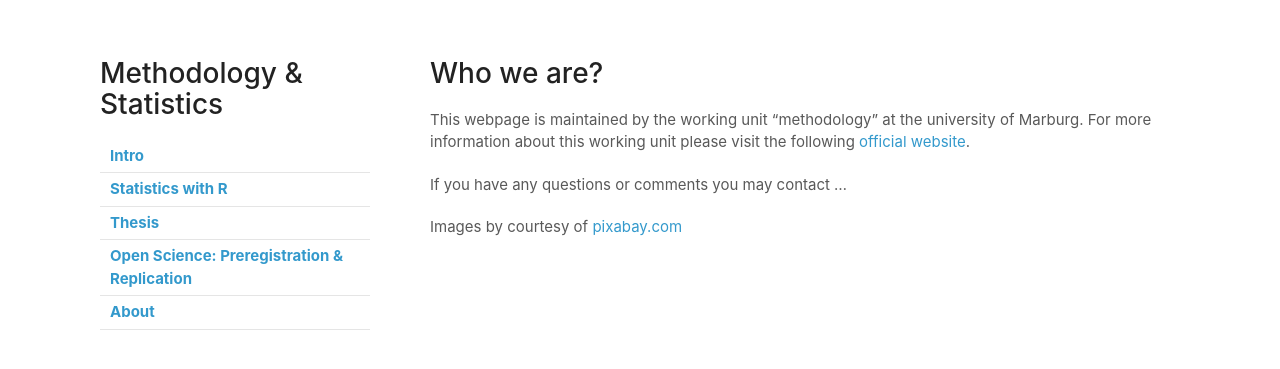
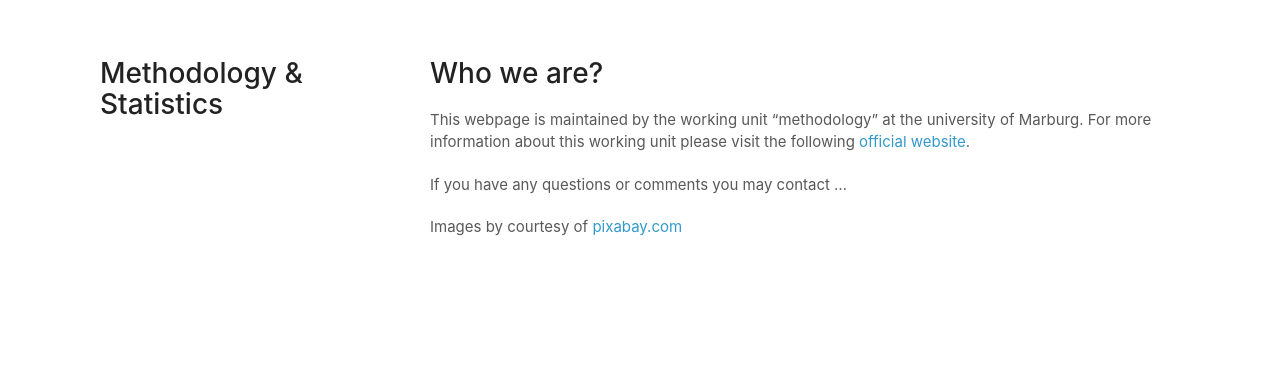
Before and after one commit to psych-methods/psych-methods.github.io, a Jekyll site: the page built from about.md, in a window 1280 px wide. Shown: the top 369 px of the page. Built offline with Jekyll 4.4.1, drawn with Linux system fonts in a browser that asks for light colours; our own code applies the rules of GitHub Pages for plain Markdown files; the repository's description, which GitHub fills in, is left out.

Commit message:
Update _config.yml

```diff
--- a/_config.yml
+++ b/_config.yml
@@ -1,15 +1,3 @@
-theme: jekyll-theme-minimal
+theme: jekyll-theme-architect
 
 title: Methodology & Statistics
-
-navigation:
-  - title:    Intro
-    url:      index
-  - title:    "Statistics with R"
-    url:      R_reading_material
-  - title:    Thesis
-    url:      thesis
-  - title:    "Open Science: Preregistration & Replication"
-    url:      OS_prereg_repl
-  - title:    About
-    url:      about
```
